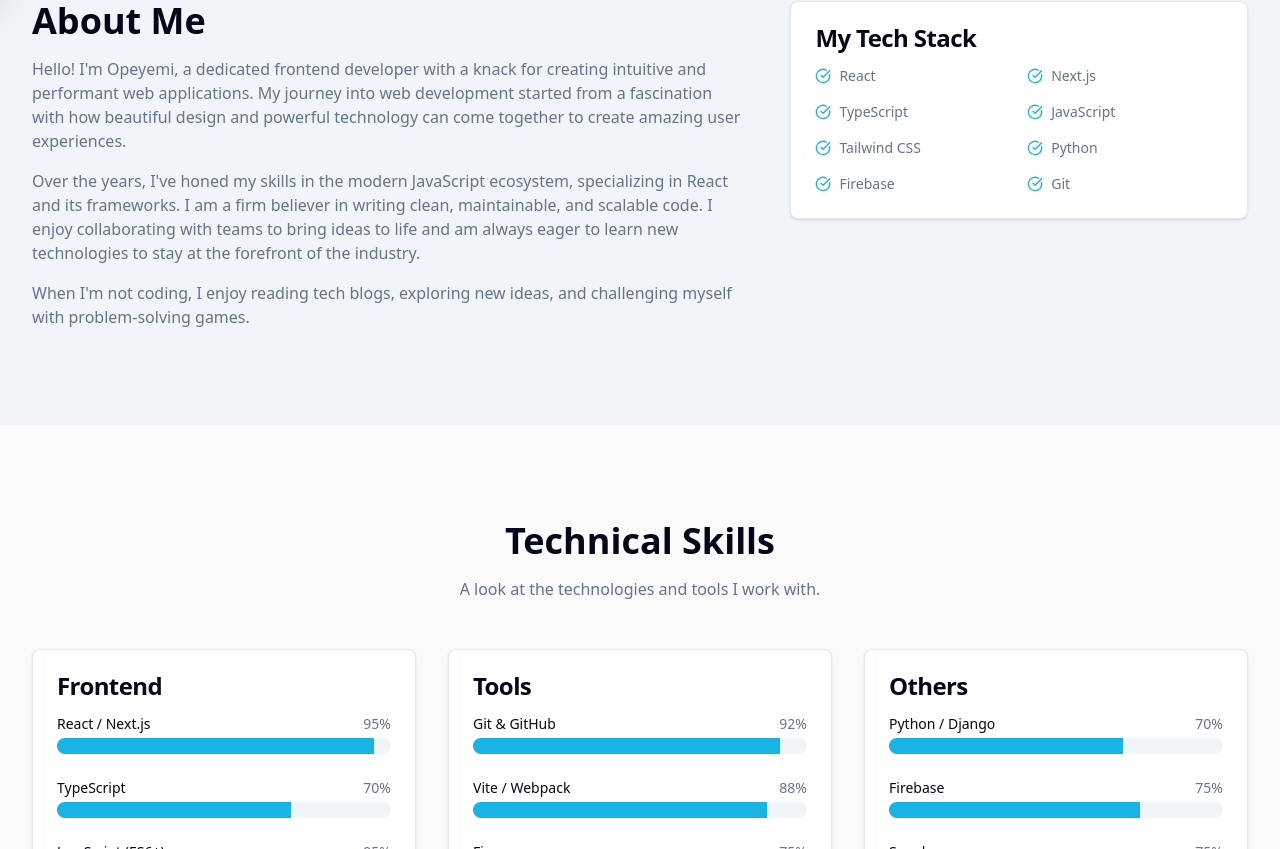
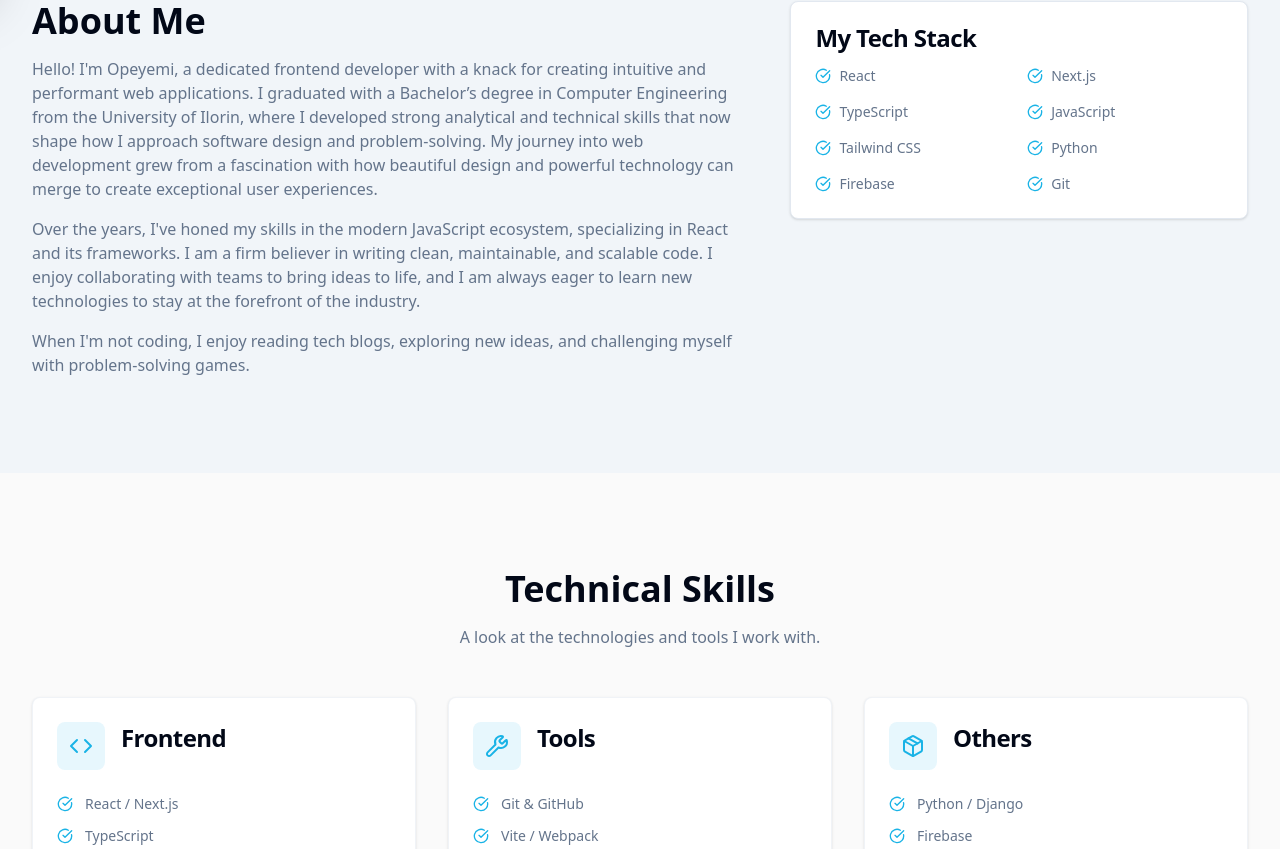
Before and after one commit to olamilekan5162/oracle-portfolio, a React (Vite) app: page / in a window 1280 px wide. Shown: the part 811-1660 px from the top of the page. Built offline with nearby package versions, Linux system fonts and the light colour scheme.

Commit message:
update skill card

```diff
--- a/src/components/sections/About.jsx
+++ b/src/components/sections/About.jsx
@@ -22,16 +22,19 @@
             <div className="text-muted-foreground space-y-4">
               <p>
                 Hello! I'm Opeyemi, a dedicated frontend developer with a knack
-                for creating intuitive and performant web applications. My
-                journey into web development started from a fascination with how
-                beautiful design and powerful technology can come together to
-                create amazing user experiences.
+                for creating intuitive and performant web applications. I
+                graduated with a Bachelor’s degree in Computer Engineering from
+                the University of Ilorin, where I developed strong analytical
+                and technical skills that now shape how I approach software
+                design and problem-solving. My journey into web development grew
+                from a fascination with how beautiful design and powerful
+                technology can merge to create exceptional user experiences.
               </p>
               <p>
                 Over the years, I've honed my skills in the modern JavaScript
                 ecosystem, specializing in React and its frameworks. I am a firm
                 believer in writing clean, maintainable, and scalable code. I
-                enjoy collaborating with teams to bring ideas to life and am
+                enjoy collaborating with teams to bring ideas to life, and I am
                 always eager to learn new technologies to stay at the forefront
                 of the industry.
               </p>
--- a/src/components/sections/Skills.jsx
+++ b/src/components/sections/Skills.jsx
@@ -1,7 +1,13 @@
 import { skills, developerInfo } from "../../lib/data";
 import { Card, CardTitle } from "../ui/Card";
 import { Progress } from "../ui/Progress";
+import { Code, Wrench, Package, CheckCircle } from "lucide-react";
 
+const categoryIcons = {
+  Frontend: Code,
+  Tools: Wrench,
+  Others: Package,
+};
 export default function SkillsSection() {
   const categorizedSkills = skills.reduce((acc, skill) => {
     (acc[skill.category] = acc[skill.category] || []).push(skill);
@@ -19,30 +25,37 @@
         </div>
 
         <div className="grid grid-cols-1 md:grid-cols-2 lg:grid-cols-3 gap-8">
-          {Object.keys(categorizedSkills).map((category) => (
+          {Object.keys(categorizedSkills).map((category) => {
+            const Icon = categoryIcons[category];
+            return (
               <Card
                 key={category}
-              className="hover:shadow-primary/10 hover:shadow-lg transition-shadow duration-300 p-6"
+                className="group border-border/50 hover:border-primary/50 hover:shadow-lg hover:shadow-primary/10 transition-shadow duration-300 p-6"
               >
+                <div className="flex flex-row items-center gap-4">
+                  <div className="bg-primary/10 p-3 rounded-lg text-primary group-hover:bg-primary group-hover:text-primary-foreground transition-colors duration-300">
+                    <Icon className="h-6 w-6" />
+                  </div>
                   <CardTitle>{category}</CardTitle>
-              <div className="space-y-6">
+                </div>
+                <div className="grow pt-6">
+                  <ul className="space-y-3">
                     {categorizedSkills[category].map((skill) => (
-                  <div key={skill.name}>
-                    <div className="flex justify-between items-center mb-1">
-                      <h3 className="text-sm font-medium">{skill.name}</h3>
-                      <span className="text-sm text-muted-foreground">
-                        {skill.level}%
+                      <li
+                        key={skill.name}
+                        className="flex items-center gap-3 text-sm"
+                      >
+                        <CheckCircle className="h-4 w-4 text-primary" />
+                        <span className="text-muted-foreground">
+                          {skill.name}
                         </span>
-                    </div>
-                    <Progress
-                      value={skill.level}
-                      aria-label={`${skill.name} proficiency`}
-                    />
-                  </div>
+                      </li>
                     ))}
+                  </ul>
                 </div>
               </Card>
-          ))}
+            );
+          })}
         </div>
       </div>
     </section>
```
Also changed, not shown: public/otemitope.png (deleted), public/propatradex.png (added), src/lib/data.js. Lines whose indentation alone changed are shown as unchanged.
